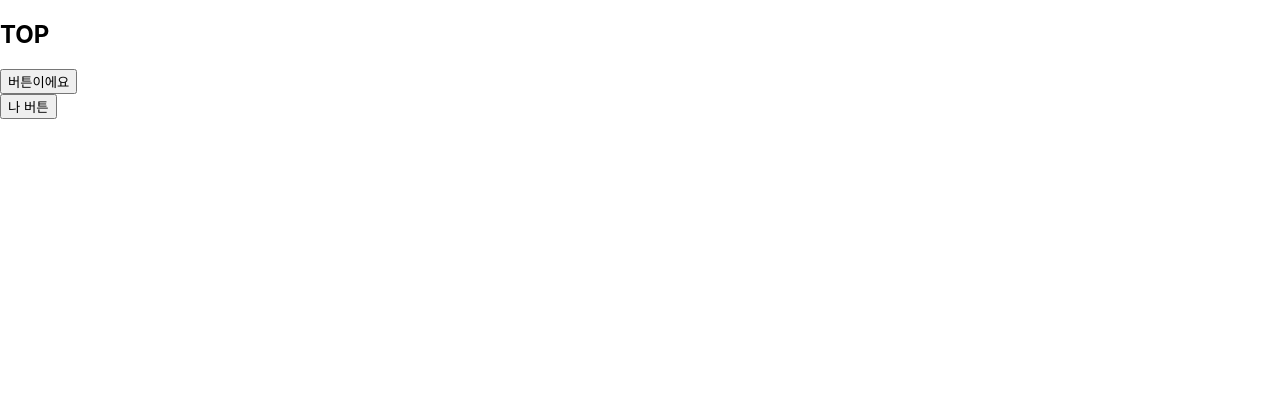
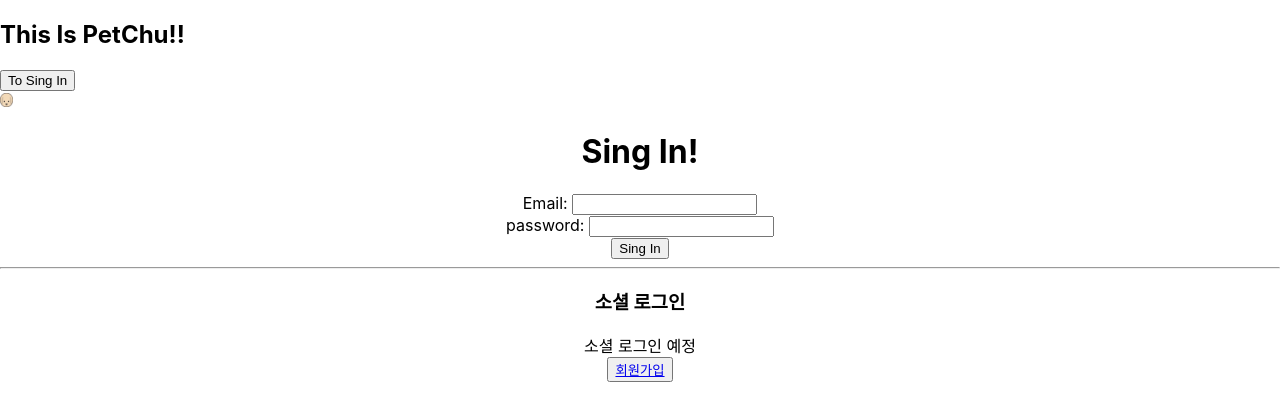
Before and after one commit to codestates/petchu-client, a React (Create React App) app in the folder petchu/: page /login in a window 1280 px wide. Shown: the top 420 px of the page. Built offline with nearby package versions, Linux system fonts and the light colour scheme.

Commit message:
feat LogIn

```diff
--- a/petchu/src/homepage/HomePageTop.js
+++ b/petchu/src/homepage/HomePageTop.js
@@ -10,7 +10,7 @@ class HomePageTop extends React.Component {
         super(props);
 
         this.state ={
-            login:true,
+            login:false,
         };
 
     }
@@ -21,9 +21,9 @@ class HomePageTop extends React.Component {
     render() {
         return(
           <div>
-              <h2>TOP</h2>
+              <h2>This Is PetChu!!</h2>
               <Link to="login">
-                <button onClick={ this.moveToLogin}>버튼이에요</button>
+                <button onClick={ this.moveToLogin}>To Sing In</button>
               </Link>
               <Route path="/login" component={LoginPage}></Route>
           </div>
--- a/petchu/src/homepage/LoginPage.js
+++ b/petchu/src/homepage/LoginPage.js
@@ -1,7 +1,7 @@
 import React from "react";
 import { Link, withRouter } from "react-router-dom";
 import axios from "axios";
-
+import logo from '../images/logo.png';
 axios.defaults.withCredentials = true;
 
 class LoginPage extends React.Component {
@@ -9,18 +9,72 @@ class LoginPage extends React.Component {
         super(props);
 
         this.state = {
+            email:"",
+            password:"",
+            errorMessage:"",
+        };
+    this.handleInputValue = this.handleInputValue.bind(this);
+    this.handleSignin = this.handleSignin.bind(this);
+    }
+    handleInputValue = (key) => (e) =>
+        {
+        this.setState({ [key]: e.target.value });
+        };
 
-        };
-        this.pagemove = this.pagemove.bind(this);
-    }
+    handleSignin = async () => {
+        const {email,password} = this.state;
+        if(!email){
+            return this.setState({errorMessage:'Email 을 확인해주세요'});
+        }else if(!password){
+            return this.setState({errorMessage:'password 을 확인해주세요'});
+        }
+        await axios.post('http://localhost:3000/signin',{
+            email: email,
+            password: password
+        }).then(res => {
+            if(res.status === 200) {
+                this.props.history.push("/");
+            }else{
+                this.props.history.go(0);
 
-    pagemove = () => {
+            }
+
+        })
 
     }
     render() {
         return(
             <div>
-                <button onClick= {this.pagemove} > 나 버튼</button>
+                <div>
+                <img className="logo" src={logo} width="13" height="14" alt="띠용"></img>
+                </div>
+
+                <center>
+                    <h1>Sing In!</h1>
+                    <form onSubmit={(e) => e.preventDefault()}>
+                        <div>
+                        <label>Email:    </label> <input type="email" onChange={this.handleInputValue("email")}></input>
+                        <br/>
+                        <label>password: </label> <input type="password" onChange={this.handleInputValue("email")}></input>
+                        </div>
+                        <div>
+                            <button type='submit' onClick={this.handleSignin}>Sing In</button>
+                        </div>
+                        <div className="alert-box">{this.state.errorMessage}</div>
+                    </form>
+                    <hr></hr>
+                    <div>
+                            <h3>소셜 로그인</h3>
+                            <div>
+                                소셜 로그인 예정
+                            </div>
+                            <div>
+                                <button>
+                                    <Link to='/signup'>회원가입</Link>
+                                </button>
+                            </div>
+                    </div>
+                </center>
             </div>
         )
     }
```
Also changed, not shown: petchu/src/homepage/LoginPage.css (added), petchu/src/images/logo.png (added), 1 other file (tests, documents, lock files or other folders).
